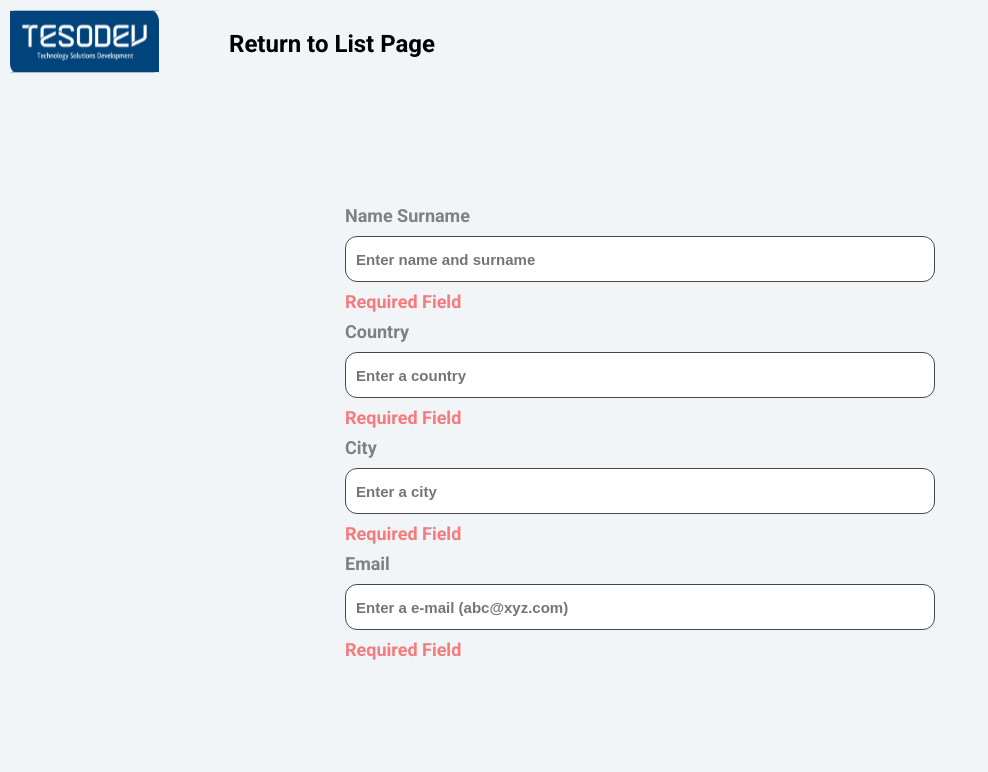
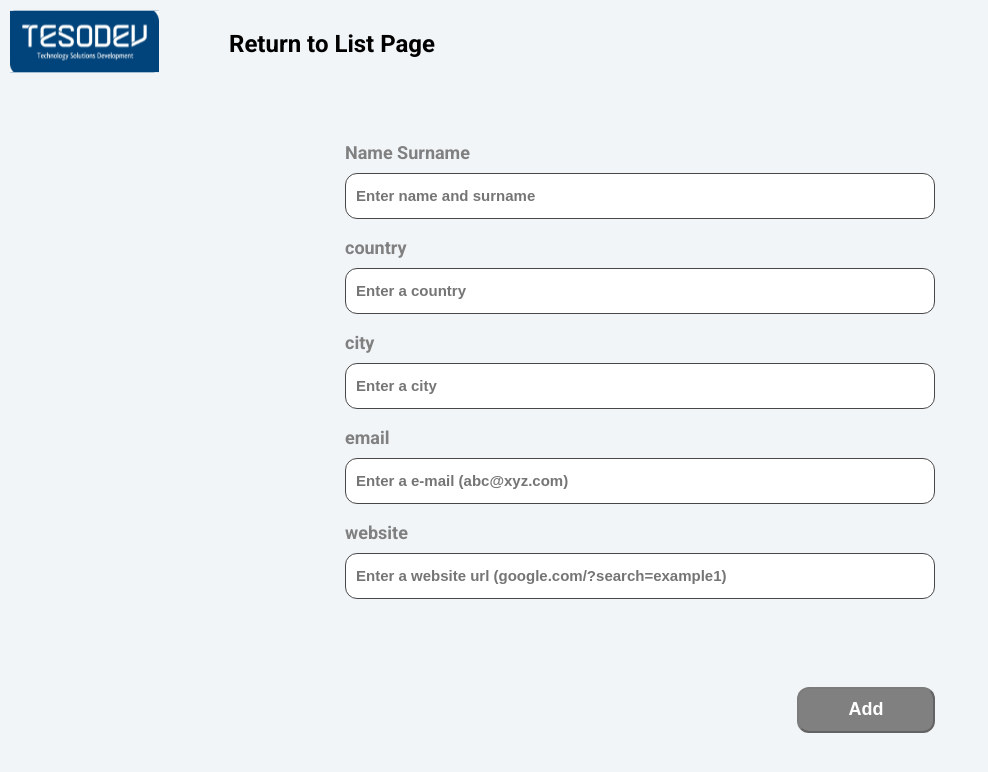
Before and after one commit to Ataby/tesodev-deneme, a React (Create React App) app: page /add in a window 1280 px wide. Shown: the top 772 px of the page, without its empty margins (0-988 px from the left). Built offline with nearby package versions, Linux system fonts and the light colour scheme; some icons are missing.

Commit message:
fetch request url

```diff
--- a/src/components/Form/Form.jsx
+++ b/src/components/Form/Form.jsx
@@ -1,59 +1,93 @@
+import { addUser } from "../../database/dbFunctions";
 import Input from "../AddPage/Input";
 import styles from "./form.module.scss";
 const Form = ({ formik }) => {
+
+  const userDbLength = JSON.parse(localStorage.getItem("data")).data.data.length
+
+
+  const handleAdd = async () => {
+    const USER_URL = formik.values.website
+    const REQUEST_URL = `${process.env.REACT_APP_URL_SHORTEN_API}url=${USER_URL}`;
+
+    const res = await fetch(REQUEST_URL)
+    const data = await res.text()
+
+    const lastData = {...formik.values,website:data,id:userDbLength+1}
+
+    addUser(lastData)
+
+
+
+
+  }
+
   return (
     <form onSubmit={formik.handleSubmit} className="formContainer">
       <Input
-        error={formik.touched.NameSurname && formik.errors.NameSurname}
+        error={formik.touched.nameSurname && formik.errors.nameSurname}
         errors={formik.errors}
-        name="NameSurname"
-        value={formik.values.NameSurname}
+        name="nameSurname"
+        value={formik.values.nameSurname}
         onChange={formik.handleChange}
         onBlur={formik.handleBlur}
         placeholder={"Enter name and surname"}
         header={"Name Surname"}
       />
       <Input
-        error={formik.touched.Country && formik.errors.Country}
+        error={formik.touched.country && formik.errors.country}
         errors={formik.errors}
-        name="Country"
-        value={formik.values.Country}
+        name="country"
+        value={formik.values.country}
         onChange={formik.handleChange}
         onBlur={formik.handleBlur}
         placeholder={"Enter a country"}
-        header={"Country"}
+        header={"country"}
       />
       <Input
-        error={formik.touched.City && formik.errors.City}
+        error={formik.touched.city && formik.errors.city}
         errors={formik.errors}
-        name={"City"}
-        value={formik.values.City}
+        name={"city"}
+        value={formik.values.city}
         onChange={formik.handleChange}
         onBlur={formik.handleBlur}
         placeholder={"Enter a city"}
-        header={"City"}
+        header={"city"}
       />
       <Input
-        error={formik.touched.Email && formik.errors.Email}
+        error={formik.touched.email && formik.errors.email}
         errors={formik.errors}
-        name={"Email"}
-        value={formik.values.Email}
+        name={"email"}
+        value={formik.values.email}
         onChange={formik.handleChange}
         onBlur={formik.handleBlur}
         placeholder={"Enter a e-mail (abc@xyz.com)"}
-        header={"Email"}
+        header={"email"}
+      />
+      <Input
+        error={formik.touched.website && formik.errors.website}
+        errors={formik.errors}
+        name={"website"}
+        value={formik.values.website}
+        onChange={formik.handleChange}
+        onBlur={formik.handleBlur}
+        placeholder={"Enter a website url (google.com/?search=example1)"}
+        header={"website"}
       />
 
       <div className={styles.submitContainer}>
-        {Object.values(formik.errors).length === 0 && (
+
           <button
-            disabled={!(formik.isValid && formik.dirty)}
-            className={styles.submitButton}
+            disabled={!formik.isValid}
+            className={`${styles.submitButton}`}
             type="submit"
+            style={{ background: formik.isValid ? "blue" : "gray" }}
+            onClick={handleAdd}
+
           >
             Add
           </button>
-        )}
+
       </div>
     </form>
   );
```
